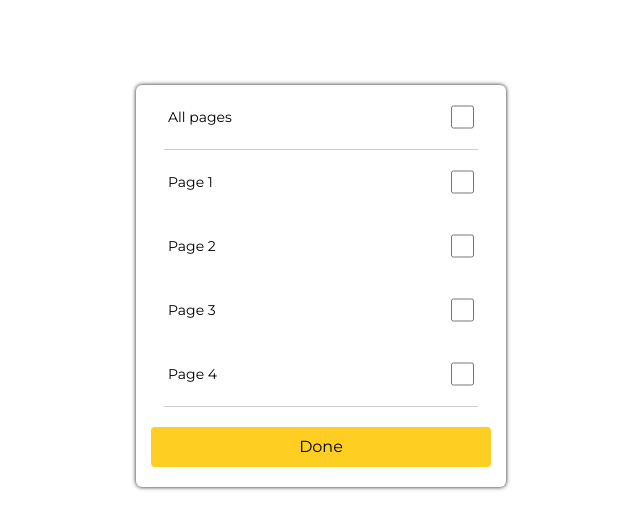
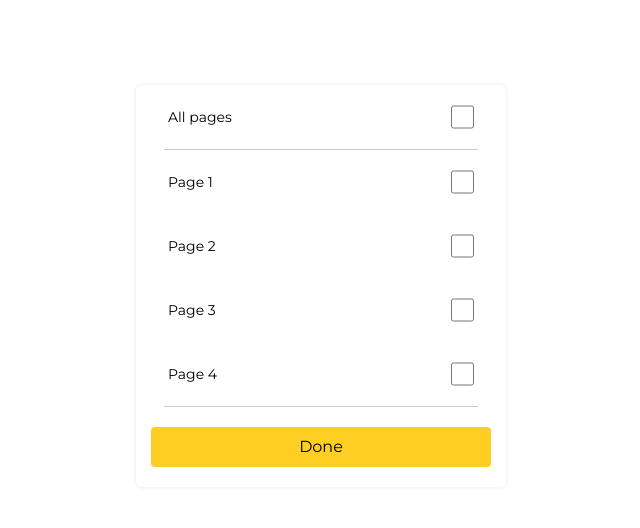
Before and after one commit to Aayman-star/ellty-assignment, a Next.js app: page / in a window 1280 px wide. Shown: the top 528 px of the page, without its empty margins (319-959 px from the left). Built offline with nearby package versions, Linux system fonts and the light colour scheme.

Commit message:
adjusted the value for drop shadow

```diff
--- a/tailwind.config.ts
+++ b/tailwind.config.ts
@@ -9,8 +9,8 @@ const config: Config = {
   theme: {
     extend: {
       boxShadow: {
-        "shadow-default": "0 0 4px  rgba(20, 20, 20, 10)",
-        "shadow-hover": "0 8px 15px rgba(20, 20, 20, 12)",
+        "shadow-default": "0 0 4px rgba(20, 20, 20, 0.1) ",
+        "shadow-hover": "0 8px 15px rgba(20, 20, 20, 0.12)",
       },
     },
   },
```
